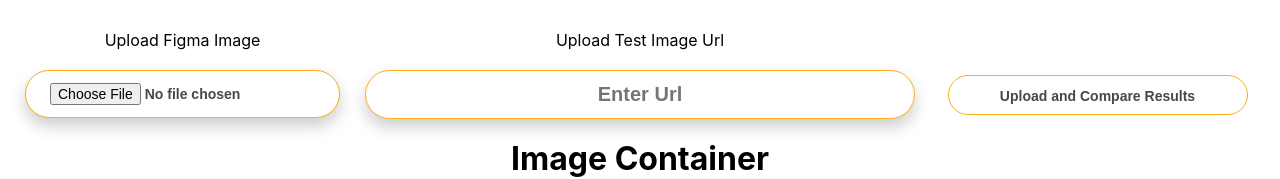
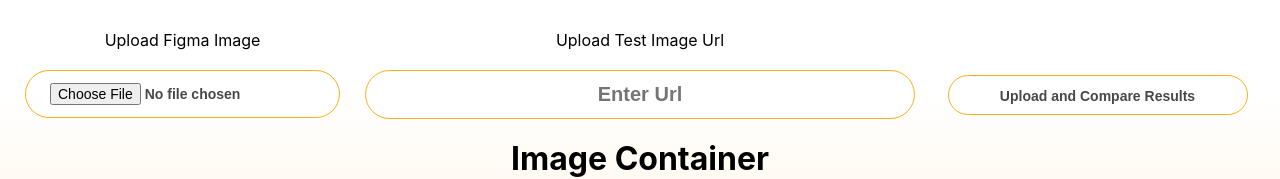
Before and after one commit to ishan743/thillpx, a React (Create React App) app: page / in a window 1280 px wide. Shown: the part 129-308 px from the top of the page. Built offline with nearby package versions, Linux system fonts and the light colour scheme.

Commit message:
added features

```diff
--- a/src/App.css
+++ b/src/App.css
@@ -1,44 +1,44 @@
-*{
+* {
   margin: 0px;
   padding: 0;
 }
-.row ,.image-container{
+.row,
+.image-container {
   text-align: center;
   display: flex;
   text-transform: capitalize;
   justify-content: center;
 }
 
-#main{
+#main {
   margin-top: 80px;
 }
-#inpLink{
+#inpLink {
   height: 30px;
   text-align: center;
   border: 1px solid black;
   border-radius: 10px;
   font-size: 20px;
 }
-#main h1{
+#main h1 {
   text-align: center;
   margin: 20px 0px;
 }
 #main button {
- height: 40px;
- width: 300px;
+  height: 40px;
+  width: 300px;
   margin-top: 65px;
   border-radius: 10px;
   cursor: pointer;
-
 }
-.column p{
+.column p {
   margin: 20px 0px;
 }
-h3{
+h3 {
   text-align: center;
   margin: 60px 0px;
 }
-label{
+label {
   border: 1px solid black;
   padding: 10px;
   margin: 10px;
@@ -50,7 +50,7 @@ input[type="text"] {
   border-radius: 30px !important;
   height: 23px !important;
 }
-.image-column{
+.image-column {
   width: 40%;
   margin: 0px 10px;
   cursor: pointer;
@@ -82,7 +82,7 @@ nav {
   align-items: center;
   padding: 20px;
   background-color: white;
-  box-shadow: 0px 1px 10px rgba(0, 0, 0, 0.1);
+  /* box-shadow: 0px 1px 10px rgba(0, 0, 0, 0.1); */
   position: fixed;
   top: 0;
   height: 20px;
@@ -98,7 +98,8 @@ nav {
   color: #ff5a5f;
   width: 120px;
 }
-#main  button ,.column input {
+#main button,
+.column input {
   display: inline-block;
   background-color: #ffffff;
   /* background-color: black; */
@@ -112,13 +113,12 @@ nav {
   transition: background-color 0.3s ease;
 }
 
-#main button:hover, .column input {
+#main button:hover,
+.column input {
   /* background-color: #f7f7f7; */
   /* border-radius: 40px; */
-  box-shadow: 0 8px 16px 0 rgba(0, 0, 0, 0.2);
-
+  /* box-shadow: 0 8px 16px 0 rgba(0, 0, 0, 0.2); */
 }
-
 
 .nav-links {
   display: flex;
@@ -151,3 +151,12 @@ nav {
 .nav-button:hover {
   background-color: #e6494d;
 }
+
+body {
+  background: rgb(252, 210, 141);
+  background: linear-gradient(
+    0deg,
+    rgba(252, 210, 141, 1) 0%,
+    rgba(255, 255, 255, 1) 77%
+  );
+}
--- a/src/components/ImageDrop.js
+++ b/src/components/ImageDrop.js
@@ -125,24 +125,34 @@ function ImageUpload() {
       method: "POST",
       body: formData,
     })
-      .then((response) => {
-        console.log("Image uploaded successfully");
-      })
-      .catch((error) => {
-        console.error("Error uploading image", error);
+      .then(
+        (response) => {
+          return response.json();
+        },
+        (error) => {
+          console.log(error);
+        }
+      )
+      .then((res) => {
+        console.log({ res });
       });
   };
 
   return (
-    <div>
+    <div className="body">
       <form id="inpForm" onSubmit={handleFileUpload}>
         <div className="row">
           <div className="column">
             <p>upload figma image</p>
             {/* <label for="inputTag"> */}
-              {/* Select Image */}
-            <input id="inputTag" type="file" onChange={handleFileChange} required />
-              {/* <input id="inputTag" type="file" /> */}
+            {/* Select Image */}
+            <input
+              id="inputTag"
+              type="file"
+              onChange={handleFileChange}
+              required
+            />
+            {/* <input id="inputTag" type="file" /> */}
             {/* </label> */}
           </div>
           <div className="column">
@@ -156,7 +166,6 @@ function ImageUpload() {
             />
           </div>
           <div className="column">
-
             <button type="submit">Upload and Compare Results</button>
           </div>
         </div>
```
